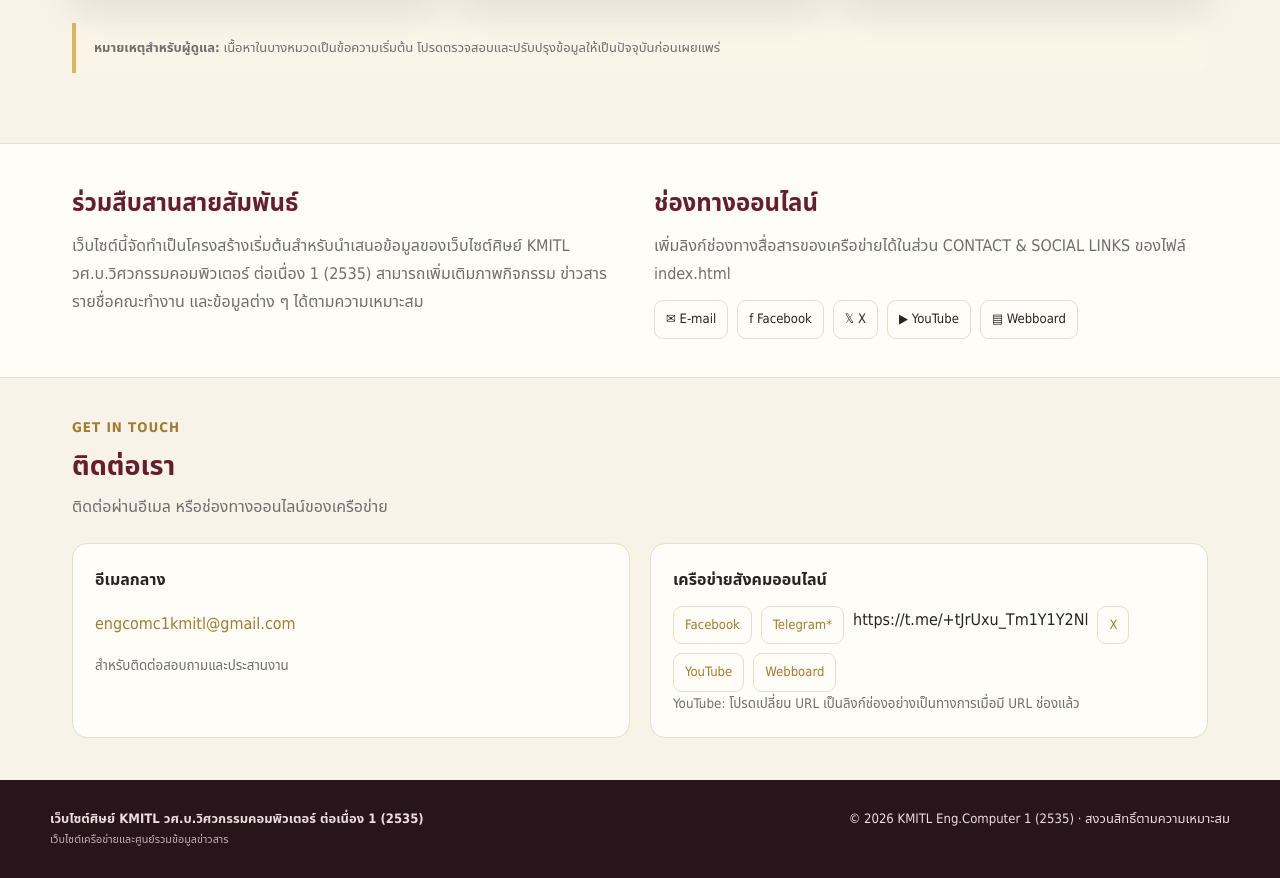
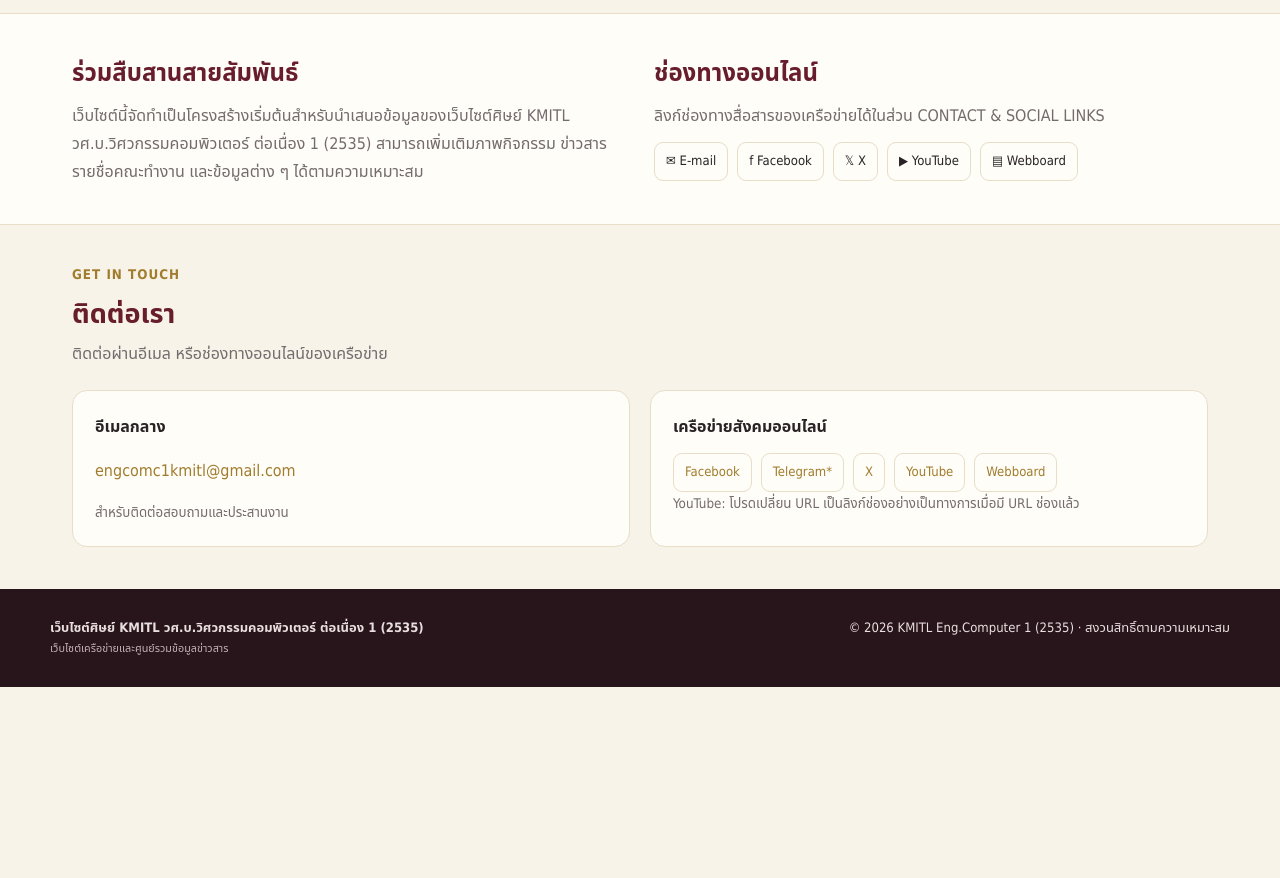
Before and after one commit to engcomone/engcomone.github.io, a plain HTML site: page index.html in a window 1280 px wide. Shown: the part 1657-2535 px from the top of the page. After the commit the page ends 2344 px from the top, so only its background shows below. Drawn offline with Linux system fonts and the light colour scheme.

Commit message:
Update index.html

```diff
--- a/index.html
+++ b/index.html
@@ -34,7 +34,7 @@
     <div class="tools"><button class="toolbtn" id="themeToggle" aria-label="สลับโหมดกลางวันและกลางคืน" title="สลับโหมดกลางวัน/กลางคืน">☾</button><button class="menu-btn" id="menuToggle" aria-label="เปิดเมนู">☰</button></div>
   </div>
 </header>
-<section class="hero" id="home"><div class="hero-inner"><div><div class="eyebrow">KMITL Computer Engineer Alumni</div><h1>ศิษย์ KMITL วศ.บ.วิศวกรรมคอมพิวเตอร์ ต่อเนื่อง 1 (2535)<br>สถาบันเทคโนโลยีพระจอมเกล้าเจ้าคุณทหารลาดกระบัง</h1><p>พื้นที่แห่งความภาคภูมิใจ ความผูกพัน และการเชื่อมโยงเครือข่ายศิษย์เก่า เพื่อแบ่งปันข้อมูล ข่าวสาร กิจกรรม และสร้างสรรค์ประโยชน์ร่วมกัน</p><div class="actions"><a class="btn btn-gold" href="#news">✦ ข่าวสารและกิจกรรม</a><a class="btn btn-outline" href="#contact">ติดต่อเครือข่าย →</a></div></div><div class="hero-logo"><img src="logo.png" alt="โลโก้ศิษย์ KMITL Computer Engineer แบบพื้นหลังโปร่งใส"></div></div></section>
+<section class="hero" id="home"><div class="hero-inner"><div><div class="eyebrow">KMITL Computer Engineer Alumni</div><h1>ศิษย์ KMITL วศ.บ.วิศวกรรมคอมพิวเตอร์ ต่อเนื่อง 1 (2535)<br></h1><p>พื้นที่แห่งความภาคภูมิใจ ความผูกพัน และการเชื่อมโยงเครือข่ายศิษย์เก่า เพื่อแบ่งปันข้อมูล ข่าวสาร กิจกรรม และสร้างสรรค์ประโยชน์ร่วมกัน</p><div class="actions"><a class="btn btn-gold" href="#news">✦ ข่าวสารและกิจกรรม</a><a class="btn btn-outline" href="#contact">ติดต่อเครือข่าย →</a></div></div><div class="hero-logo"><img src="logo.png" alt="โลโก้ศิษย์ KMITL Computer Engineer แบบพื้นหลังโปร่งใส"></div></div></section>
 <div class="quick"><a href="#news"><b>▤ ข่าวสาร</b><span>ประกาศและข้อมูลล่าสุด</span></a><a href="#events"><b>⚙ กิจกรรม</b><span>พบปะและเชื่อมสัมพันธ์</span></a><a href="#calendar"><b>▦ ปฏิทิน</b><span>กำหนดการและแผนงาน</span></a><a href="#contact"><b>✉ ติดต่อ</b><span>ช่องทางประสานงาน</span></a></div>
 <main>
   <div class="section-head"><small>INFORMATION CENTER</small><h2>ข้อมูลและบริการของเครือข่าย</h2><p>เลือกหัวข้อเพื่ออ่านข้อมูล หรือเปิดหน้าแม่แบบเพื่อเตรียมเพิ่มรายละเอียดในภายหลัง</p></div>
@@ -51,8 +51,8 @@
   </div>
   <div class="notice"><strong>หมายเหตุสำหรับผู้ดูแล:</strong> เนื้อหาในบางหมวดเป็นข้อความเริ่มต้น โปรดตรวจสอบและปรับปรุงข้อมูลให้เป็นปัจจุบันก่อนเผยแพร่</div>
 </main>
-<section class="about-band"><div class="about-inner"><div><h2>ร่วมสืบสานสายสัมพันธ์</h2><p>เว็บไซต์นี้จัดทำเป็นโครงสร้างเริ่มต้นสำหรับนำเสนอข้อมูลของเว็บไซต์ศิษย์ KMITL วศ.บ.วิศวกรรมคอมพิวเตอร์ ต่อเนื่อง 1 (2535) สามารถเพิ่มเติมภาพกิจกรรม ข่าวสาร รายชื่อคณะทำงาน และข้อมูลต่าง ๆ ได้ตามความเหมาะสม</p></div><div><h2>ช่องทางออนไลน์</h2><p>เพิ่มลิงก์ช่องทางสื่อสารของเครือข่ายได้ในส่วน CONTACT & SOCIAL LINKS ของไฟล์ index.html</p><div class="socials"><a href="mailto:engcomc1kmitl@gmail.com">✉ E-mail</a><a href="https://www.facebook.com/profile.php?id=61596428201861&amp;locale=th_TH" target="_blank" rel="noopener noreferrer">f Facebook</a><a href="https://x.com/EngComC1KMITL" target="_blank" rel="noopener noreferrer">𝕏 X</a><a href="https://www.youtube.com/" target="_blank" rel="noopener noreferrer">▶ YouTube</a><a href="#webboard">▤ Webboard</a></div></div></div></section>
-<section id="contact"><main style="padding-top:38px;padding-bottom:42px"><div class="section-head"><small>GET IN TOUCH</small><h2>ติดต่อเรา</h2><p>ติดต่อผ่านอีเมล หรือช่องทางออนไลน์ของเครือข่าย</p></div><div class="contact-grid"><div class="contact-card"><strong>อีเมลกลาง</strong><p><a href="mailto:engcomc1kmitl@gmail.com">engcomc1kmitl@gmail.com</a></p><small style="color:var(--muted)">สำหรับติดต่อสอบถามและประสานงาน</small></div><div class="contact-card"><strong>เครือข่ายสังคมออนไลน์</strong><div class="socials"><a href="https://www.facebook.com/profile.php?id=61596428201861&amp;locale=th_TH" target="_blank" rel="noopener noreferrer">Facebook</a><a href="#telegram">Telegram*</a>https://t.me/+tJrUxu_Tm1Y1Y2Nl<a href="https://x.com/EngComC1KMITL" target="_blank" rel="noopener noreferrer">X</a><a href="https://www.youtube.com/" target="_blank" rel="noopener noreferrer">YouTube</a><a href="#webboard">Webboard</a></div><small style="color:var(--muted)">YouTube: โปรดเปลี่ยน URL เป็นลิงก์ช่องอย่างเป็นทางการเมื่อมี URL ช่องแล้ว</small></div></div></main></section>
+<section class="about-band"><div class="about-inner"><div><h2>ร่วมสืบสานสายสัมพันธ์</h2><p>เว็บไซต์นี้จัดทำเป็นโครงสร้างเริ่มต้นสำหรับนำเสนอข้อมูลของเว็บไซต์ศิษย์ KMITL วศ.บ.วิศวกรรมคอมพิวเตอร์ ต่อเนื่อง 1 (2535) สามารถเพิ่มเติมภาพกิจกรรม ข่าวสาร รายชื่อคณะทำงาน และข้อมูลต่าง ๆ ได้ตามความเหมาะสม</p></div><div><h2>ช่องทางออนไลน์</h2><p>ลิงก์ช่องทางสื่อสารของเครือข่ายได้ในส่วน CONTACT & SOCIAL LINKS </p><div class="socials"><a href="mailto:engcomc1kmitl@gmail.com">✉ E-mail</a><a href="https://www.facebook.com/profile.php?id=61596428201861&amp;locale=th_TH" target="_blank" rel="noopener noreferrer">f Facebook</a><a href="https://x.com/EngComC1KMITL" target="_blank" rel="noopener noreferrer">𝕏 X</a><a href="https://www.youtube.com/" target="_blank" rel="noopener noreferrer">▶ YouTube</a><a href="#webboard">▤ Webboard</a></div></div></div></section>
+<section id="contact"><main style="padding-top:38px;padding-bottom:42px"><div class="section-head"><small>GET IN TOUCH</small><h2>ติดต่อเรา</h2><p>ติดต่อผ่านอีเมล หรือช่องทางออนไลน์ของเครือข่าย</p></div><div class="contact-grid"><div class="contact-card"><strong>อีเมลกลาง</strong><p><a href="mailto:engcomc1kmitl@gmail.com">engcomc1kmitl@gmail.com</a></p><small style="color:var(--muted)">สำหรับติดต่อสอบถามและประสานงาน</small></div><div class="contact-card"><strong>เครือข่ายสังคมออนไลน์</strong><div class="socials"><a href="https://www.facebook.com/profile.php?id=61596428201861&amp;locale=th_TH" target="_blank" rel="noopener noreferrer">Facebook</a><a href="#telegram">Telegram*</a><a href="https://x.com/EngComC1KMITL" target="_blank" rel="noopener noreferrer">X</a><a href="https://www.youtube.com/" target="_blank" rel="noopener noreferrer">YouTube</a><a href="#webboard">Webboard</a></div><small style="color:var(--muted)">YouTube: โปรดเปลี่ยน URL เป็นลิงก์ช่องอย่างเป็นทางการเมื่อมี URL ช่องแล้ว</small></div></div></main></section>
 <footer><div class="footer-inner"><div><strong>เว็บไซต์ศิษย์ KMITL วศ.บ.วิศวกรรมคอมพิวเตอร์ ต่อเนื่อง 1 (2535)</strong><br><small>เว็บไซต์เครือข่ายและศูนย์รวมข้อมูลข่าวสาร</small></div><div>© <span id="year"></span> KMITL Eng.Computer 1 (2535) · สงวนสิทธิ์ตามความเหมาะสม</div></div></footer>
 <script>
   // THEME: บันทึกโหมดที่เลือกไว้ในเบราว์เซอร์ของผู้เข้าชม
```
